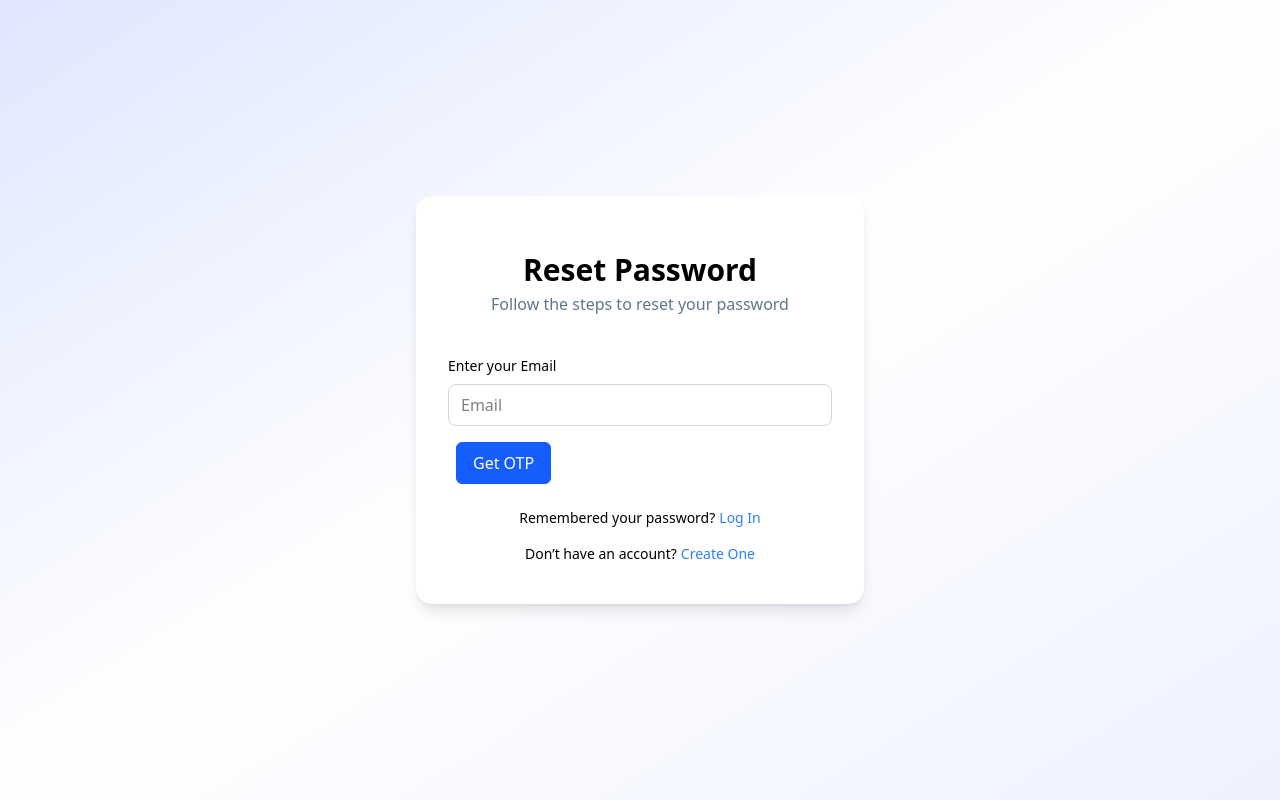
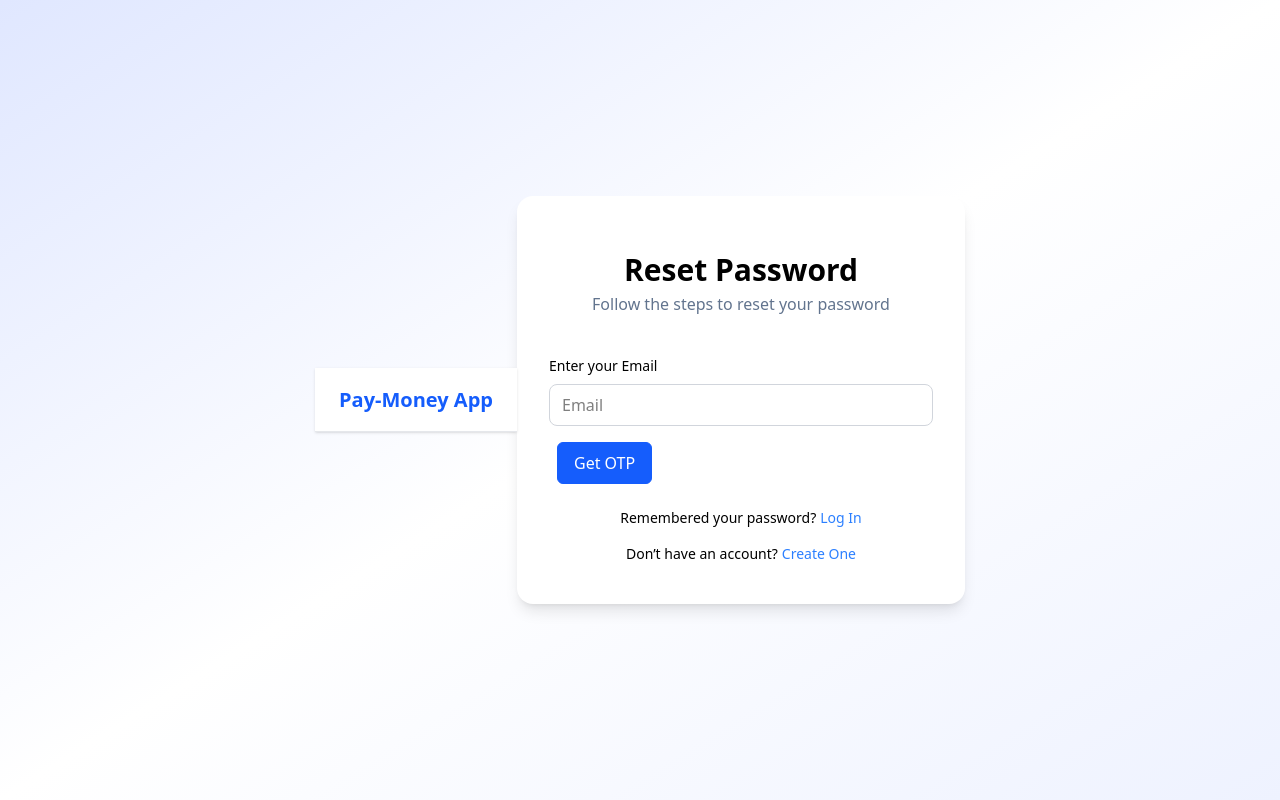
Before and after one commit to BLITzZ0/Pay-Money, a React (Vite) app in the folder frontend/: page /forget-password in a window 1280 px wide. Built offline with nearby package versions, Linux system fonts and the light colour scheme; no server answers.

Commit message:
fixes realted to frontend

```diff
--- a/frontend/src/pages/ForgetPassword.jsx
+++ b/frontend/src/pages/ForgetPassword.jsx
@@ -6,6 +6,7 @@ import { SubHeading } from "../components/SubHeading";
 import { OtpBox } from "../components/OtpBox";
 import { Button } from "../components/Button";
 import { BottomWarning } from "../components/BottomWarning";
+import { AppBarLogin_Signup } from "../components/AppBarLogin_Signup";
 
 export function ForgetPassword() {
   const [step, setStep] = useState(1);
@@ -68,6 +69,7 @@ export function ForgetPassword() {
 
   return (
     <div className="flex items-center justify-center min-h-screen bg-gradient-to-br from-indigo-100 via-white to-indigo-50">
+      <AppBarLogin_Signup />
       <div className="bg-white w-full max-w-md p-8 rounded-2xl shadow-lg">
         <Heading label="Reset Password" />
         <SubHeading label="Follow the steps to reset your password" />
```
